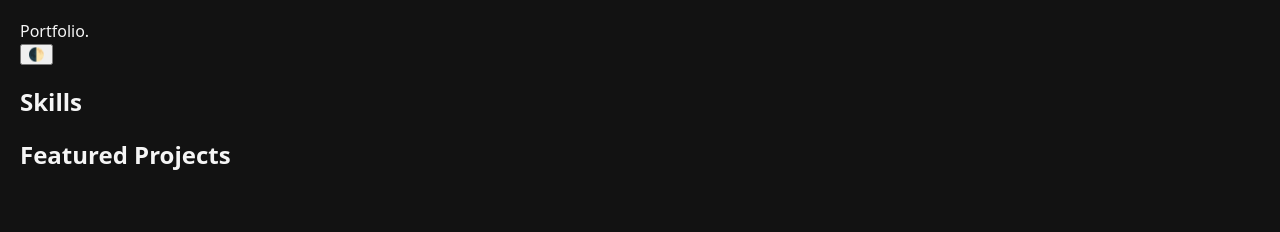
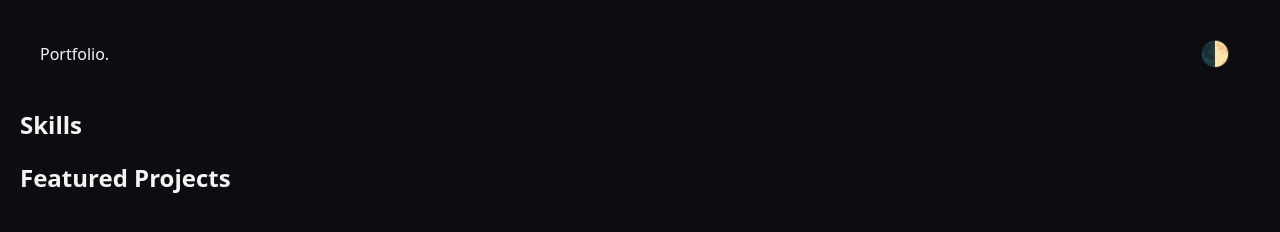
Before and after one commit to STUDENT-1037743/cst150-portfolio_Project, a plain HTML site: page index.html in a window 1280 px wide. Drawn offline with Linux system fonts and the light colour scheme.

Commit message:
Update style.css

```diff
--- a/css/style.css
+++ b/css/style.css
@@ -1,10 +1,18 @@
 /* css/style.css */
 
 :root {
-    --bg-color: #121212;
-    --text-color: #f5f5f5;
-    --accent-color: #00adb5;
-    --card-bg: #1e1e1e;
+    --bg-color: #0d0c10;       /* Deep Shadow Purple-Black */
+    --text-color: #f5f5f5;     /* Stark Light Text */
+    --accent-color: #9d4edd;   /* Revan's Purple Blade */
+    --card-bg: #18161e;        /* Dark Slate with a Purple Tint */
+}
+
+/* Light Mode Theme Variant */
+body.light-theme {
+    --bg-color: #f5f5f5;
+    --text-color: #0d0c10;
+    --accent-color: #5a189a;   /* Darker purple for light mode contrast */
+    --card-bg: #ffffff;
 }
 
 body {
@@ -13,6 +21,30 @@ body {
     font-family: system-ui, -apple-system, sans-serif;
     margin: 0;
     padding: 20px;
+    transition: background-color 0.3s ease, color 0.3s ease;
+}
+
+/* Keeps header layout aligned horizontally */
+header nav {
+    display: flex;
+    justify-content: space-between;
+    align-items: center;
+    padding: 10px 20px;
+}
+
+/* Fixes the giant theme icon button */
+#theme-toggle {
+    background: none;
+    border: none;
+    font-size: 24px;
+    cursor: pointer;
+    padding: 10px;
+    z-index: 1000;
+}
+
+/* Sith Crimson Hover Effect for Links and Cards */
+a:hover {
+    color: #df0a0a;            /* Lightsaber Crimson on hover */
 }
 
 /* Responsive Grid System */
@@ -41,5 +73,10 @@ body {
     background: var(--card-bg);
     padding: 20px;
     border-radius: 8px;
-    border: 1px solid #333;
+    border: 1px solid #241f31; /* Subtle purple-tinted border */
+    transition: border-color 0.2s ease;
 }
+
+.project-card:hover {
+    border-color: #df0a0a;     /* Glows crimson when hovered */
+}
```
